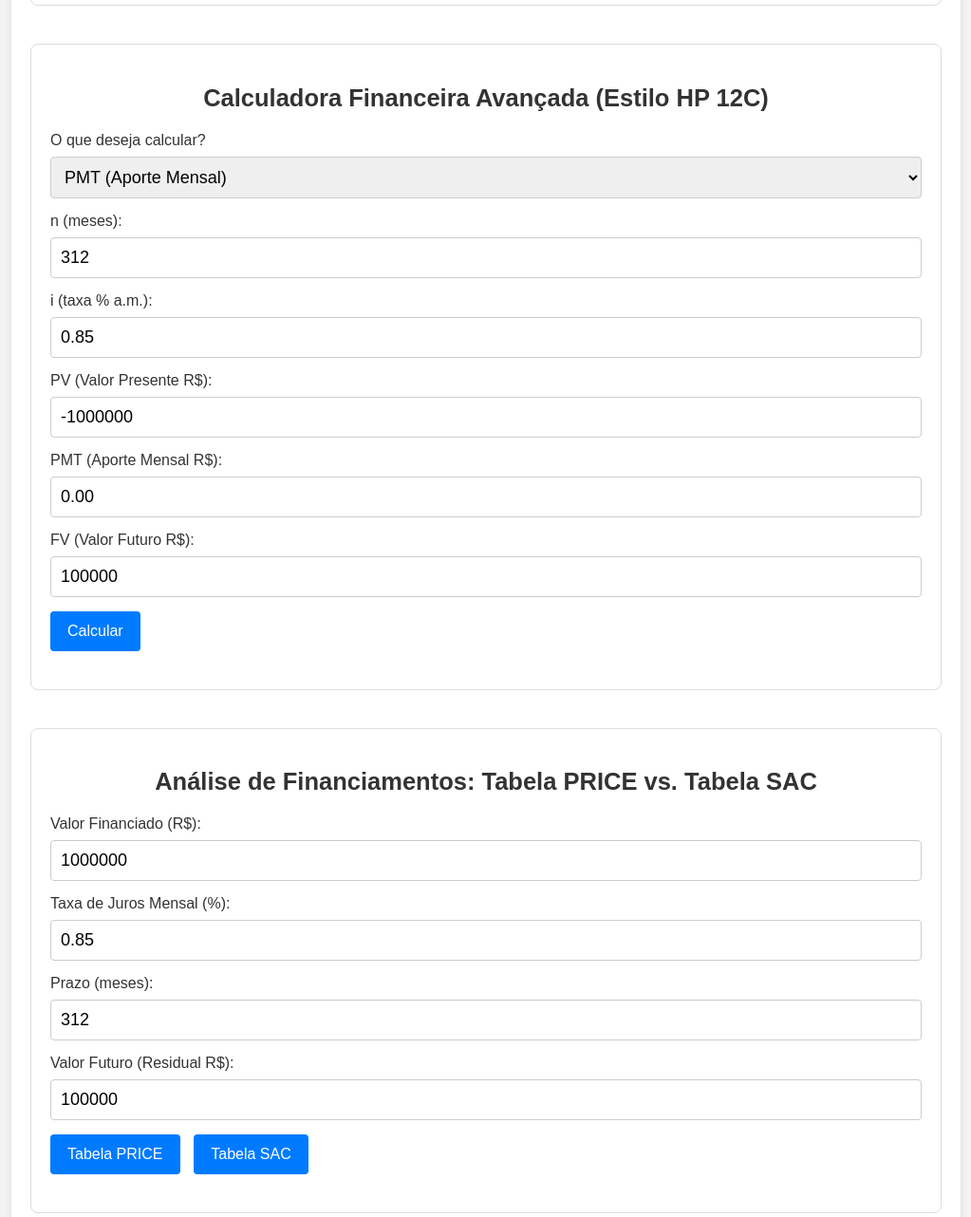
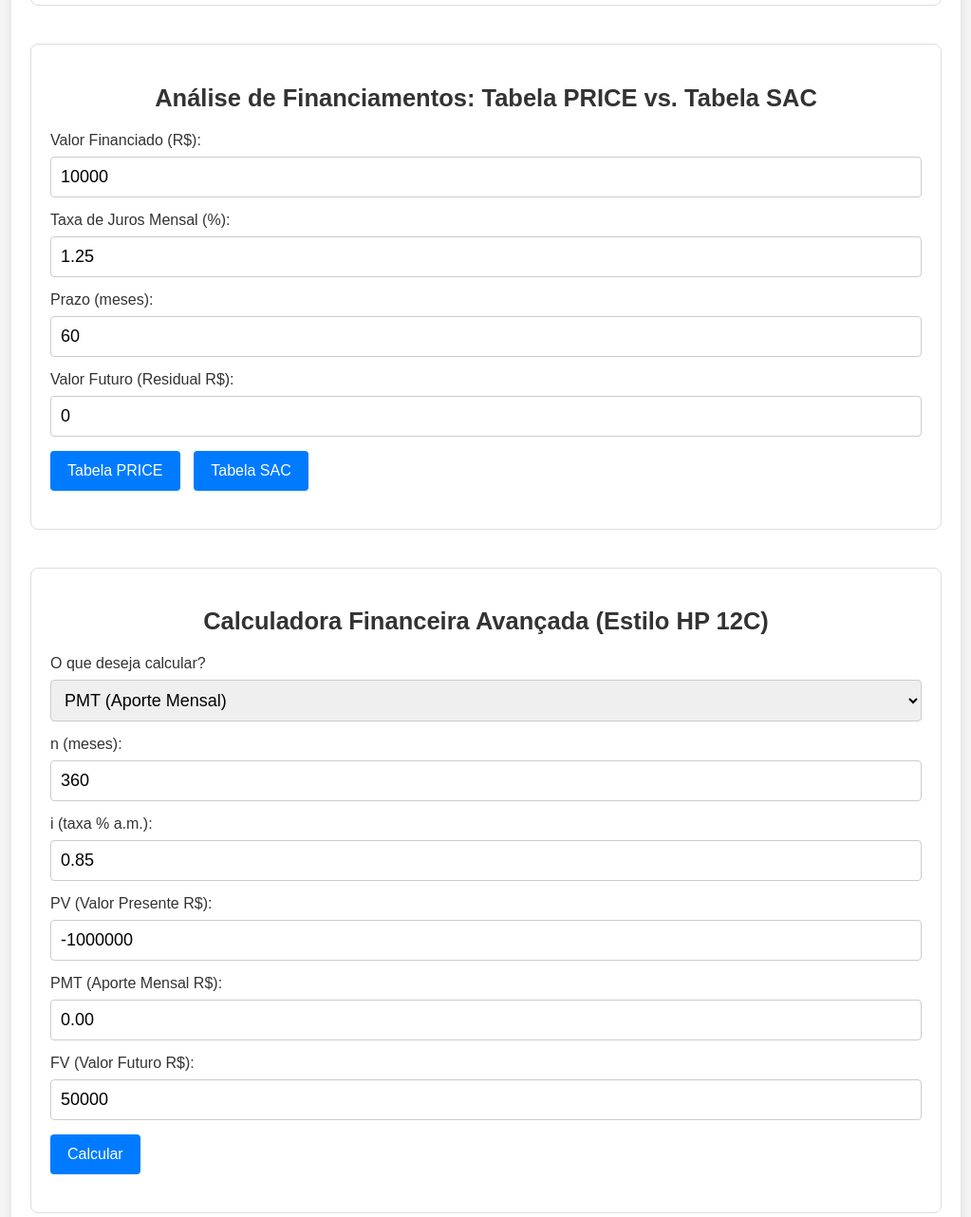
Before and after one commit to fcamposcarvalho/simuladorfinanceiro, a plain HTML site: page index.html in a window 1280 px wide. Shown: the part 1104-2386 px from the top of the page at 95% size, without its empty margins (128-1151 px from the left). Drawn offline with nearby package versions, Linux system fonts and the light colour scheme.

Commit message:
Update index.html

```diff
--- a/index.html
+++ b/index.html
@@ -17,14 +17,14 @@
 
         <!-- Seção do Simulador de Investimentos -->
         <div class="simulator-section">
-            <h2>Simulador de Investimentos: Rumo ao R$ 1 Milhão</h2>
+            <h2>Simulador de Investimentos: Rumo ao R$ 100 mil</h2>
             <div class="form-group">
                 <label for="initialInvestment">Investimento Inicial (R$):</label>
-                <input type="number" id="initialInvestment" value="100000">
+                <input type="number" id="initialInvestment" value="1000">
             </div>
             <div class="form-group">
                 <label for="monthlyContribution">Aporte Mensal (R$):</label>
-                <input type="number" id="monthlyContribution" value="1000">
+                <input type="number" id="monthlyContribution" value="500">
             </div>
             <div class="form-group">
                 <label for="annualReturn">Rentabilidade Anual (%):</label>
@@ -32,13 +32,39 @@
             </div>
             <div class="form-group">
                 <label for="goal">Objetivo Financeiro (R$):</label>
-                <input type="number" id="goal" value="1000000">
+                <input type="number" id="goal" value="100000">
             </div>
             <button onclick="calculateInvestment()">Simular</button>
             <div class="results" id="investmentResult"></div>
             <div class="chart-container">
                 <canvas id="investmentChart"></canvas>
             </div>
+        </div>
+
+        <!-- Seção das Tabelas de Amortização -->
+        <div class="simulator-section">
+            <h2>Análise de Financiamentos: Tabela PRICE vs. Tabela SAC</h2>
+            <div class="form-group">
+                <label for="loanAmount">Valor Financiado (R$):</label>
+                <input type="number" id="loanAmount" value="10000">
+            </div>
+            <div class="form-group">
+                <label for="monthlyInterestRate">Taxa de Juros Mensal (%):</label>
+                <input type="number" id="monthlyInterestRate" value="1.25">
+            </div>
+            <div class="form-group">
+                <label for="loanTerm">Prazo (meses):</label>
+                <input type="number" id="loanTerm" value="60">
+            </div>
+            <div class="form-group">
+                <label for="loanFv">Valor Futuro (Residual R$):</label>
+                <input type="number" id="loanFv" value="0">
+            </div>
+			<div class="amortization-buttons">
+				<button onclick="generatePriceTable()">Tabela PRICE</button>
+				<button onclick="generateSacTable()">Tabela SAC</button>
+			</div>
+			<div class="table-container" id="amortizationTable"></div>
         </div>
 
         <!-- Seção da Calculadora Financeira HP 12C -->
@@ -56,7 +82,7 @@
             </div>
             <div class="form-group">
                 <label for="hp_n">n (meses):</label>
-                <input type="number" id="hp_n" value="312">
+                <input type="number" id="hp_n" value="360">
             </div>
             <div class="form-group">
                 <label for="hp_i">i (taxa % a.m.):</label>
@@ -72,40 +98,13 @@
             </div>
             <div class="form-group">
                 <label for="hp_fv">FV (Valor Futuro R$):</label>
-                <input type="number" id="hp_fv" value="100000">
+                <input type="number" id="hp_fv" value="50000">
             </div>
             <button onclick="calculateHP()">Calcular</button>
             <div class="results" id="hpResult"></div>
         </div>
-
-        <!-- Seção das Tabelas de Amortização -->
-        <div class="simulator-section">
-            <h2>Análise de Financiamentos: Tabela PRICE vs. Tabela SAC</h2>
-            <div class="form-group">
-                <label for="loanAmount">Valor Financiado (R$):</label>
-                <input type="number" id="loanAmount" value="1000000">
-            </div>
-            <div class="form-group">
-                <label for="monthlyInterestRate">Taxa de Juros Mensal (%):</label>
-                <input type="number" id="monthlyInterestRate" value="0.85">
-            </div>
-            <div class="form-group">
-                <label for="loanTerm">Prazo (meses):</label>
-                <input type="number" id="loanTerm" value="312">
-            </div>
-            <div class="form-group">
-                <label for="loanFv">Valor Futuro (Residual R$):</label>
-                <input type="number" id="loanFv" value="100000">
-            </div>
-			<div class="amortization-buttons">
-				<button onclick="generatePriceTable()">Tabela PRICE</button>
-				<button onclick="generateSacTable()">Tabela SAC</button>
-			</div>
-			<div class="table-container" id="amortizationTable"></div>
-        </div>
     </div>
-
-    <!-- Link para o arquivo de script externo, colocado no final do body para melhor performance -->
+	<!-- Link para o arquivo de script externo, colocado no final do body para melhor performance -->
     <script src="simuladorfinanceiro.js"></script>
 
 </body>
```
